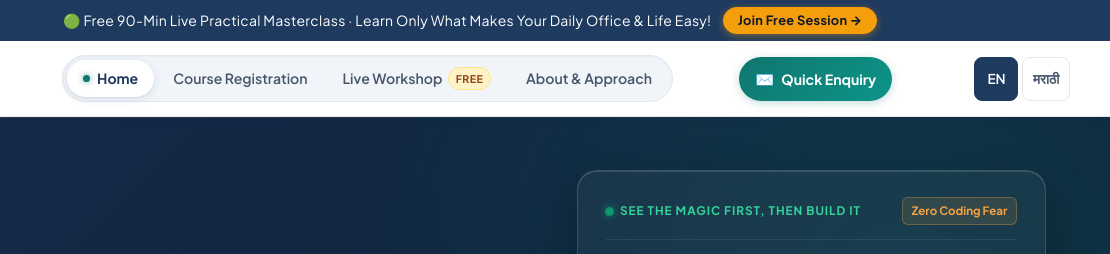
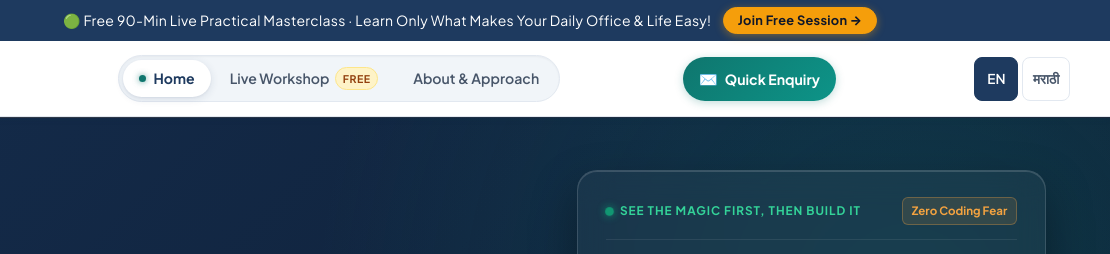
Before and after one commit to shelgiri/skillansh, a plain HTML site: page index.html in a window 1280 px wide. Shown: the top 254 px of the page, 170-1280 px from the left. Drawn offline with Linux system fonts and the light colour scheme; no server answers.

Commit message:
Update enroll.html and index.html navbar items

```diff
--- a/index.html
+++ b/index.html
@@ -99,8 +99,6 @@
         <ul class="nav-links" id="nav-links">
           <li><a href="index.html" aria-current="page"><span data-en="Home" data-mr="होम">Home</span></a></li>
           <li><a href="courses.html"><span data-en="Courses" data-mr="अभ्यासक्रम">Courses</span></a></li>
-          <li><a href="enroll.html"><span data-en="Course Registration" data-mr="कोर्स नोंदणी">Course
-                Registration</span></a></li>
           <li><a href="workshop.html"><span data-en="Live Workshop" data-mr="लाइव्ह कार्यशाळा">Live Workshop</span><span
                 class="nav-live-chip">FREE</span></a></li>
           <li><a href="about.html"><span data-en="About &amp; Approach" data-mr="बद्दल व दृष्टिकोन">About &amp;
```
Also changed, not shown: enroll.html (+0 -1 lines).
